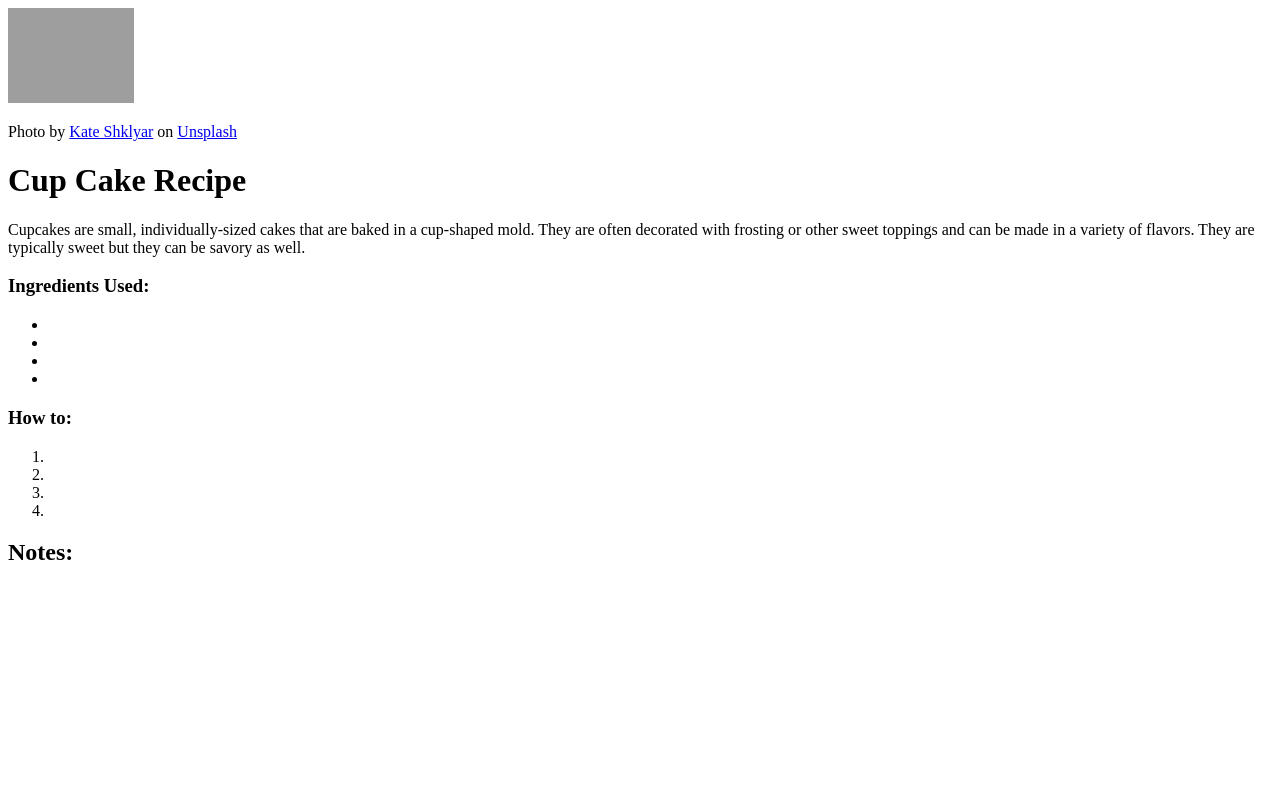
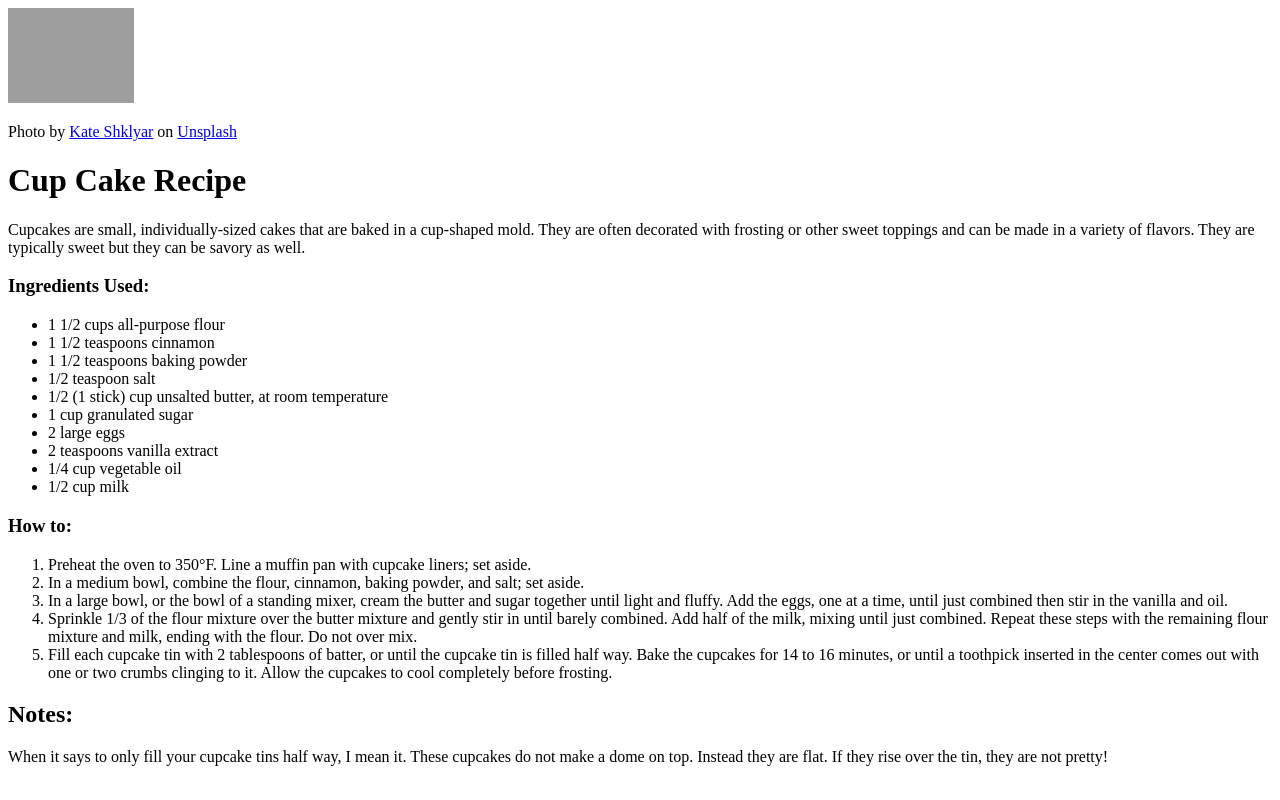
Before and after one commit to techett/recipes-website, a plain HTML site: page CC.html in a window 1280 px wide. Drawn offline with Linux system fonts and the light colour scheme; grey boxes are pictures that could not be loaded.

Commit message:
Added content to cc.html

```diff
--- a/CC.html
+++ b/CC.html
@@ -14,19 +14,26 @@
     <p>Cupcakes are small, individually-sized cakes that are baked in a cup-shaped mold. They are often decorated with frosting or other sweet toppings and can be made in a variety of flavors. They are typically sweet but they can be savory as well.</p>
     <h3>Ingredients Used:</h3>
     <ul>
-        <li></li>
-        <li></li>
-        <li></li>
-        <li></li>
+        <li>1 1/2 cups all-purpose flour</li>
+        <li>1 1/2 teaspoons cinnamon</li>
+        <li>1 1/2 teaspoons baking powder</li>
+        <li>1/2 teaspoon salt</li>
+        <li>1/2 (1 stick) cup unsalted butter, at room temperature</li>
+        <li>1 cup granulated sugar</li>
+        <li>2 large eggs</li>
+        <li>2 teaspoons vanilla extract</li>
+        <li>1/4 cup vegetable oil</li>
+        <li>1/2 cup milk</li>
     </ul>
     <h3>How to:</h3>
     <ol>
-        <li></li>
-        <li></li>
-        <li></li>
-        <li></li>
+        <li>Preheat the oven to 350°F. Line a muffin pan with cupcake liners; set aside.</li>
+        <li>In a medium bowl, combine the flour, cinnamon, baking powder, and salt; set aside.</li>
+        <li>In a large bowl, or the bowl of a standing mixer, cream the butter and sugar together until light and fluffy. Add the eggs, one at a time, until just combined then stir in the vanilla and oil.</li>
+        <li>Sprinkle 1/3 of the flour mixture over the butter mixture and gently stir in until barely combined. Add half of the milk, mixing until just combined. Repeat these steps with the remaining flour mixture and milk, ending with the flour. Do not over mix.</li>
+        <li>Fill each cupcake tin with 2 tablespoons of batter, or until the cupcake tin is filled half way. Bake the cupcakes for 14 to 16 minutes, or until a toothpick inserted in the center comes out with one or two crumbs clinging to it. Allow the cupcakes to cool completely before frosting.</li>
     </ol>
     <h2>Notes:</h2>
-    <p></p>
+    <p>When it says to only fill your cupcake tins half way, I mean it. These cupcakes do not make a dome on top. Instead they are flat. If they rise over the tin, they are not pretty!</p>
 </body>
 </html>
```
